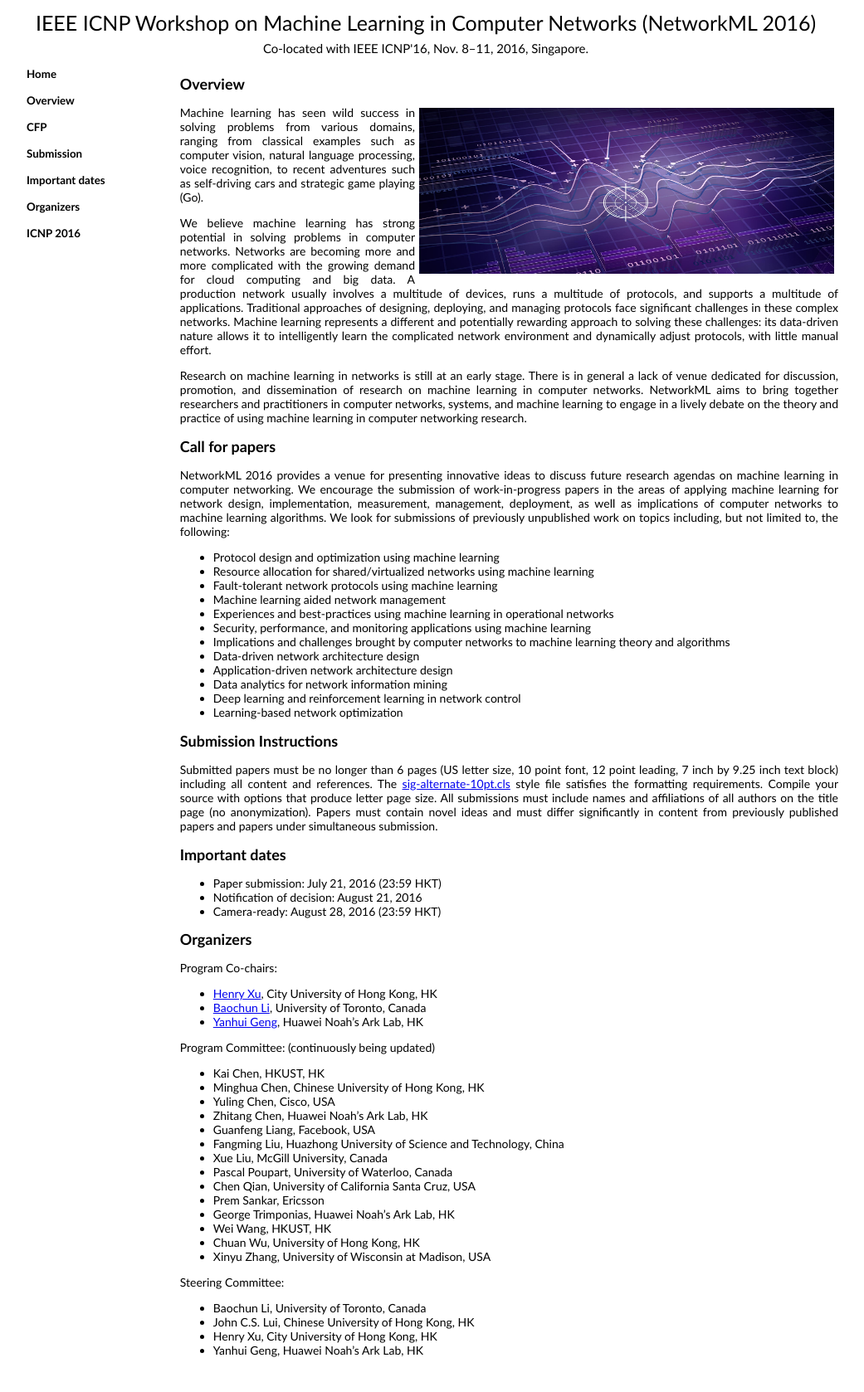
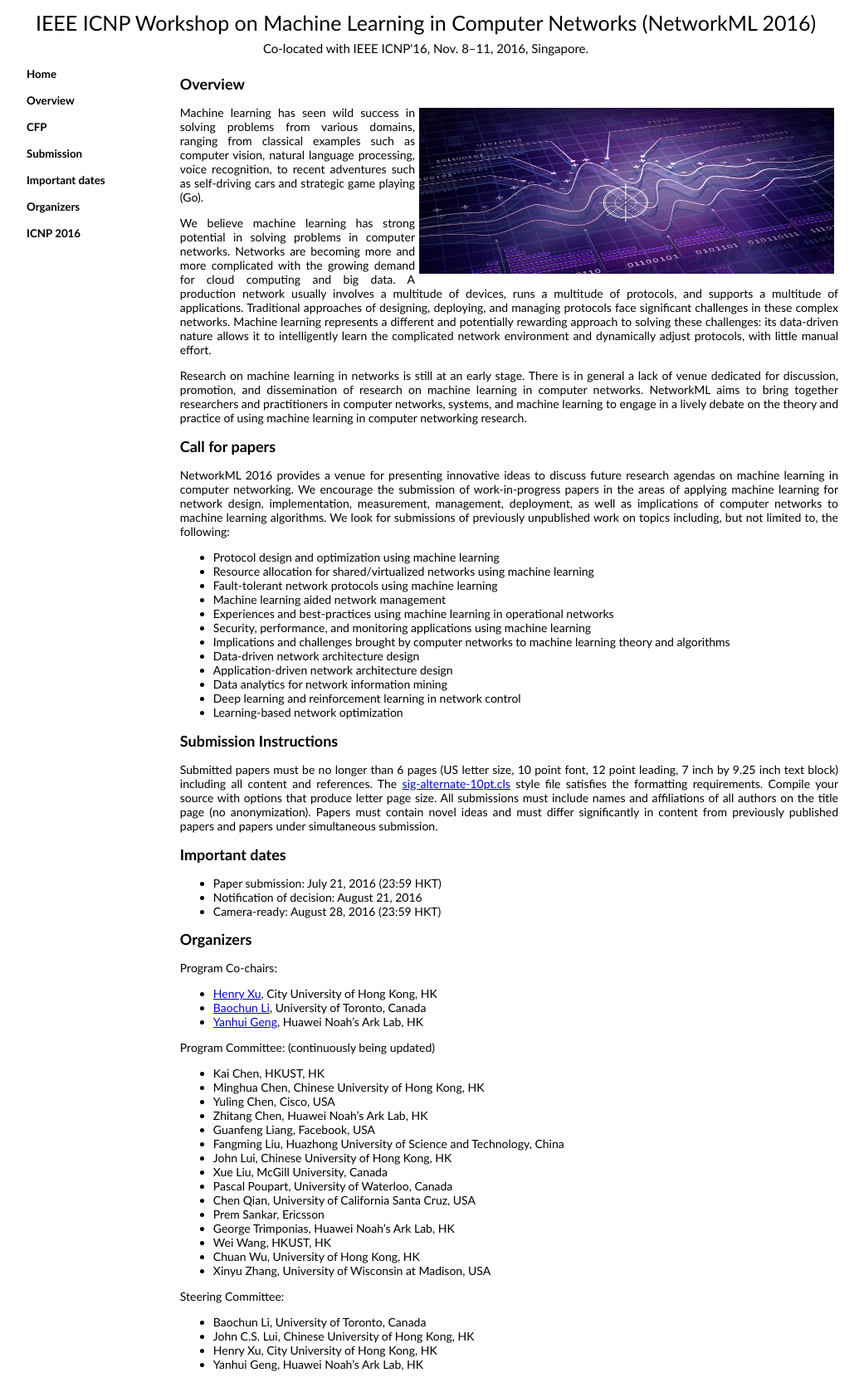
Before and after one commit to networkml/networkml.github.io, a Jekyll site: the page built from index.html, in a window 1280 px wide. Shown: the whole page at 83% size, without its empty margins (127-1168 px from the left). Built offline with Jekyll 4.4.1, drawn with Linux system fonts in a browser that asks for light colours.

Commit message:
pc update

```diff
--- a/_includes/index.md
+++ b/_includes/index.md
@@ -54,6 +54,7 @@ Program Committee: (continuously being updated)
 * Zhitang Chen, Huawei Noah's Ark Lab, HK
 * Guanfeng Liang, Facebook, USA
 * Fangming Liu, Huazhong University of Science and Technology, China
+* John Lui, Chinese University of Hong Kong, HK
 * Xue Liu, McGill University, Canada
 * Pascal Poupart, University of Waterloo, Canada
 * Chen Qian, University of California Santa Cruz, USA
```
